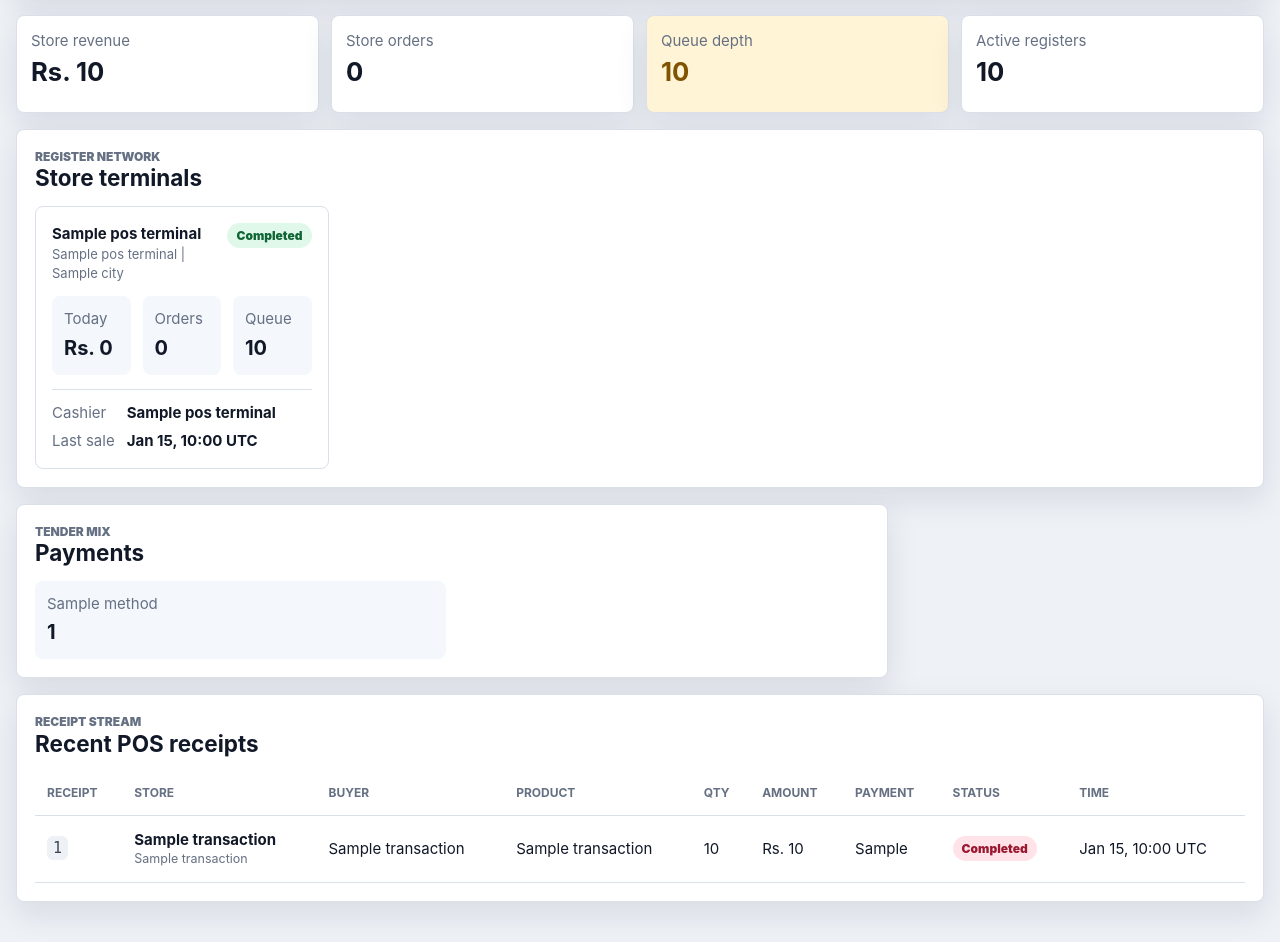
After one commit to chaitanyavaka/SwiftCart-ecommerce-simulation-app, a Flask app: page /point-of-sale in a window 1280 px wide. The commit adds this page. Shown: the part 311-1253 px from the top of the page. Run offline with Flask 3, Linux system fonts and the light colour scheme; the visitor is signed in with stand-in values (Sample User, id 1); a database or web service that is not in the repository returns one stand-in record (values such as "Sample title").

Commit message:
pos commit

```diff
--- a/ecommerce_demo/routes/views.py
+++ b/ecommerce_demo/routes/views.py
@@ -104,6 +104,32 @@ def sellers():
     return render_template("sellers.html", page="sellers", sellers=seller_list)
 
 
+@views_bp.route("/point-of-sale")
+@login_required
+def point_of_sale():
+    database = db()
+    terminals = list(database["pos_terminals"].find({}, sort=[("store_name", 1), ("register_name", 1)]))
+    receipts = list(
+        database["transactions"].find(
+            {"sales_channel": "Point of Sale"},
+            sort=[("timestamp", -1)],
+            limit=100,
+        )
+    )
+    payment_mix = {}
+    for terminal in terminals:
+        for method, count in (terminal.get("payment_mix") or {}).items():
+            payment_mix[method] = payment_mix.get(method, 0) + int(count or 0)
+    return render_template(
+        "point_of_sale.html",
+        page="point_of_sale",
+        terminals=terminals,
+        receipts=receipts,
+        payment_mix=sorted(payment_mix.items()),
+        metrics=get_business_metrics(database),
+    )
+
+
 @views_bp.route("/cashpoints")
 @login_required
 def cashpoints():
--- a/ecommerce_demo/static/css/styles.css
+++ b/ecommerce_demo/static/css/styles.css
@@ -60,7 +60,7 @@ select {
 
 .market-header-main {
   display: grid;
-  grid-template-columns: auto auto minmax(260px, 1fr) auto auto auto;
+  grid-template-columns: auto auto minmax(260px, 1fr) auto auto auto auto;
   align-items: center;
   gap: 14px;
   padding: 12px 24px;
@@ -578,7 +578,7 @@ select {
 
 .metric-grid {
   display: grid;
-  grid-template-columns: repeat(6, minmax(0, 1fr));
+  grid-template-columns: repeat(auto-fit, minmax(140px, 1fr));
   gap: 10px;
 }
 
@@ -724,6 +724,129 @@ select {
 input {
   width: 100%;
   padding: 0 12px;
+}
+
+.pos-hero {
+  align-items: center;
+  background:
+    linear-gradient(105deg, rgba(17, 24, 39, 0.88), rgba(32, 43, 61, 0.58)),
+    url("https://images.unsplash.com/photo-1556742502-ec7c0e9f34b1?auto=format&fit=crop&w=1600&q=80") center/cover;
+  color: #ffffff;
+}
+
+.pos-hero h1,
+.pos-hero p {
+  color: #ffffff;
+}
+
+.pos-hero-stats,
+.pos-summary-grid,
+.terminal-grid,
+.terminal-kpis,
+.payment-mix {
+  display: grid;
+  gap: 12px;
+}
+
+.pos-hero-stats {
+  grid-template-columns: repeat(3, minmax(128px, 1fr));
+  min-width: min(580px, 100%);
+}
+
+.pos-hero-stats div {
+  min-height: 106px;
+  padding: 16px;
+  border: 1px solid rgba(255, 255, 255, 0.24);
+  border-radius: 8px;
+  background: rgba(255, 255, 255, 0.12);
+  backdrop-filter: blur(10px);
+}
+
+.pos-hero-stats span,
+.terminal-card span,
+.terminal-meta span,
+.payment-mix span {
+  color: var(--muted);
+}
+
+.pos-hero-stats span {
+  color: #d5deeb;
+}
+
+.pos-hero-stats strong {
+  display: block;
+  margin-top: 8px;
+  font-size: 28px;
+}
+
+.pos-summary-grid {
+  grid-template-columns: repeat(4, minmax(160px, 1fr));
+  margin: 16px 0;
+}
+
+.terminal-grid {
+  grid-template-columns: repeat(auto-fill, minmax(260px, 1fr));
+}
+
+.terminal-card {
+  display: grid;
+  gap: 14px;
+  padding: 16px;
+  border: 1px solid var(--line);
+  border-radius: 8px;
+  background: #ffffff;
+}
+
+.terminal-card-head {
+  display: flex;
+  align-items: start;
+  justify-content: space-between;
+  gap: 12px;
+}
+
+.terminal-card-head strong,
+.terminal-card-head span {
+  display: block;
+}
+
+.terminal-card-head span {
+  color: var(--muted);
+  font-size: 13px;
+}
+
+.terminal-kpis {
+  grid-template-columns: repeat(3, minmax(0, 1fr));
+}
+
+.terminal-kpis div,
+.payment-mix div {
+  min-width: 0;
+  padding: 12px;
+  border-radius: 8px;
+  background: #f4f7fb;
+}
+
+.terminal-kpis strong,
+.payment-mix strong {
+  display: block;
+  margin-top: 4px;
+  font-size: 20px;
+}
+
+.terminal-meta {
+  display: grid;
+  grid-template-columns: auto minmax(0, 1fr);
+  gap: 6px 12px;
+  padding-top: 12px;
+  border-top: 1px solid var(--line);
+}
+
+.terminal-meta strong {
+  min-width: 0;
+}
+
+.payment-mix {
+  grid-template-columns: repeat(2, minmax(0, 1fr));
 }
 
 .product-grid {
@@ -948,7 +1071,7 @@ code {
 
 @media (max-width: 1180px) {
   .market-header-main {
-    grid-template-columns: auto minmax(0, 1fr) auto auto;
+    grid-template-columns: auto minmax(0, 1fr) auto auto auto;
   }
 
   .location-button,
@@ -963,6 +1086,11 @@ code {
 
   .category-tiles {
     grid-template-columns: repeat(4, minmax(130px, 1fr));
+  }
+
+  .pos-summary-grid,
+  .pos-hero-stats {
+    grid-template-columns: repeat(2, minmax(140px, 1fr));
   }
 
   .store-hero {
@@ -1027,6 +1155,11 @@ code {
     min-width: 0;
   }
 
+  .pos-hero-stats,
+  .pos-summary-grid {
+    grid-template-columns: repeat(2, minmax(0, 1fr));
+  }
+
   .login-screen {
     grid-template-columns: 1fr;
     justify-content: stretch;
@@ -1037,7 +1170,10 @@ code {
 @media (max-width: 520px) {
   .deal-grid,
   .metric-grid,
-  .category-tiles {
+  .category-tiles,
+  .pos-hero-stats,
+  .pos-summary-grid,
+  .payment-mix {
     grid-template-columns: 1fr;
   }
 
--- a/ecommerce_demo/static/js/app.js
+++ b/ecommerce_demo/static/js/app.js
@@ -70,7 +70,7 @@
       Object.entries(metrics).forEach(([key, value]) => {
         const node = document.querySelector(`[data-metric="${key}"]`);
         if (!node) return;
-        node.textContent = key === "total_revenue" ? money(value) : number(value);
+        node.textContent = key === "total_revenue" || key === "pos_revenue" ? money(value) : number(value);
       });
     } catch (error) {
       // Keep the dashboard calm if the user is logged out in another tab.
--- a/ecommerce_demo/templates/base.html
+++ b/ecommerce_demo/templates/base.html
@@ -36,6 +36,10 @@
         <span>Returns</span>
         <strong>Orders</strong>
       </a>
+      <a class="header-link" href="{{ url_for('views.point_of_sale') }}">
+        <span>Store</span>
+        <strong>POS</strong>
+      </a>
       <a class="cart-link" href="{{ url_for('views.cashpoints') }}">
         <span class="cart-count">{{ business_metrics.orders_today or 0 }}</span>
         <strong>Cart</strong>
@@ -48,6 +52,7 @@
       <a href="{{ url_for('views.products') }}">Electronics</a>
       <a href="{{ url_for('views.products') }}">Fashion & Beauty</a>
       <a href="{{ url_for('views.products') }}">Home Essentials</a>
+      <a class="{{ 'active' if page == 'point_of_sale' else '' }}" href="{{ url_for('views.point_of_sale') }}">Point of Sale</a>
       <a class="{{ 'active' if page == 'sellers' else '' }}" href="{{ url_for('views.sellers') }}">Seller Hub</a>
       <a href="{{ url_for('auth.logout') }}">Logout</a>
     </nav>
--- /dev/null
+++ b/ecommerce_demo/templates/point_of_sale.html
@@ -0,0 +1,152 @@
+{% extends "base.html" %}
+
+{% block title %}Point of Sale | SwiftCart{% endblock %}
+{% block heading %}Point of Sale{% endblock %}
+
+{% block content %}
+<section class="listing-hero pos-hero">
+  <div>
+    <span class="tiny-label">Store checkout</span>
+    <h1>Point of sale</h1>
+    <p>Track live store registers, in-store receipts, payment mix and queue pressure alongside online marketplace orders.</p>
+  </div>
+  <div class="pos-hero-stats">
+    <div>
+      <span>POS revenue</span>
+      <strong>{{ metrics.pos_revenue|money }}</strong>
+    </div>
+    <div>
+      <span>POS orders today</span>
+      <strong>{{ metrics.pos_orders_today|number }}</strong>
+    </div>
+    <div>
+      <span>Open registers</span>
+      <strong>{{ metrics.pos_active_terminals|number }}</strong>
+    </div>
+  </div>
+</section>
+
+<section class="pos-summary-grid" aria-label="Point of sale metrics">
+  <article class="metric-card">
+    <span>Store revenue</span>
+    <strong data-metric="pos_revenue">{{ metrics.pos_revenue|money }}</strong>
+  </article>
+  <article class="metric-card">
+    <span>Store orders</span>
+    <strong data-metric="pos_orders_today">{{ metrics.pos_orders_today|number }}</strong>
+  </article>
+  <article class="metric-card warning">
+    <span>Queue depth</span>
+    <strong data-metric="pos_queue_depth">{{ metrics.pos_queue_depth|number }}</strong>
+  </article>
+  <article class="metric-card">
+    <span>Active registers</span>
+    <strong data-metric="pos_active_terminals">{{ metrics.pos_active_terminals|number }}</strong>
+  </article>
+</section>
+
+<section class="market-grid">
+  <article class="store-section span-2">
+    <div class="section-heading">
+      <div>
+        <span class="tiny-label">Register network</span>
+        <h2>Store terminals</h2>
+      </div>
+    </div>
+    <div class="terminal-grid">
+      {% for terminal in terminals %}
+      <article class="terminal-card">
+        <div class="terminal-card-head">
+          <div>
+            <strong>{{ terminal.store_name }}</strong>
+            <span>{{ terminal.register_name }} | {{ terminal.city }}</span>
+          </div>
+          <em class="badge {{ terminal.status|lower }}">{{ terminal.status }}</em>
+        </div>
+        <div class="terminal-kpis">
+          <div>
+            <span>Today</span>
+            <strong>{{ terminal.today_revenue|money }}</strong>
+          </div>
+          <div>
+            <span>Orders</span>
+            <strong>{{ terminal.today_orders|number }}</strong>
+          </div>
+          <div>
+            <span>Queue</span>
+            <strong>{{ terminal.queue_depth|number }}</strong>
+          </div>
+        </div>
+        <div class="terminal-meta">
+          <span>Cashier</span>
+          <strong>{{ terminal.cashier_name }}</strong>
+          <span>Last sale</span>
+          <strong>{{ terminal.last_sale_at|datetime }}</strong>
+        </div>
+      </article>
+      {% endfor %}
+    </div>
+  </article>
+
+  <article class="store-section">
+    <div class="section-heading">
+      <div>
+        <span class="tiny-label">Tender mix</span>
+        <h2>Payments</h2>
+      </div>
+    </div>
+    <div class="payment-mix">
+      {% for method, count in payment_mix %}
+      <div>
+        <span>{{ method }}</span>
+        <strong>{{ count|number }}</strong>
+      </div>
+      {% endfor %}
+    </div>
+  </article>
+
+  <article class="store-section span-2">
+    <div class="section-heading">
+      <div>
+        <span class="tiny-label">Receipt stream</span>
+        <h2>Recent POS receipts</h2>
+      </div>
+    </div>
+    <div class="table-wrap">
+      <table>
+        <thead>
+          <tr>
+            <th>Receipt</th>
+            <th>Store</th>
+            <th>Buyer</th>
+            <th>Product</th>
+            <th>Qty</th>
+            <th>Amount</th>
+            <th>Payment</th>
+            <th>Status</th>
+            <th>Time</th>
+          </tr>
+        </thead>
+        <tbody>
+          {% for receipt in receipts %}
+          <tr>
+            <td><code>{{ receipt.receipt_id }}</code></td>
+            <td>
+              <strong>{{ receipt.store_name }}</strong>
+              <small>{{ receipt.register_name }}</small>
+            </td>
+            <td>{{ receipt.buyer_name }}</td>
+            <td>{{ receipt.product_name }}</td>
+            <td>{{ receipt.quantity }}</td>
+            <td>{{ receipt.amount|money }}</td>
+            <td>{{ receipt.payment_method }}</td>
+            <td><span class="badge {{ 'flagged' if receipt.suspicious else receipt.status|lower|replace(' ', '-') }}">{{ receipt.status }}</span></td>
+            <td>{{ receipt.timestamp|datetime }}</td>
+          </tr>
+          {% endfor %}
+        </tbody>
+      </table>
+    </div>
+  </article>
+</section>
+{% endblock %}
```
Also changed, not shown: ecommerce_demo/agents.py (+160 -0 lines), ecommerce_demo/db.py (+4 -9 lines), ecommerce_demo/metrics.py (+18 -0 lines), ecommerce_demo/routes/api.py (+18 -0 lines), ecommerce_demo/seed.py (+96 -4 lines), ecommerce_demo/templates/dashboard.html (+8 -0 lines), ecommerce_demo/templates/transactions.html (+7 -0 lines), tests/test_app.py (+28 -0 lines), README.md.
